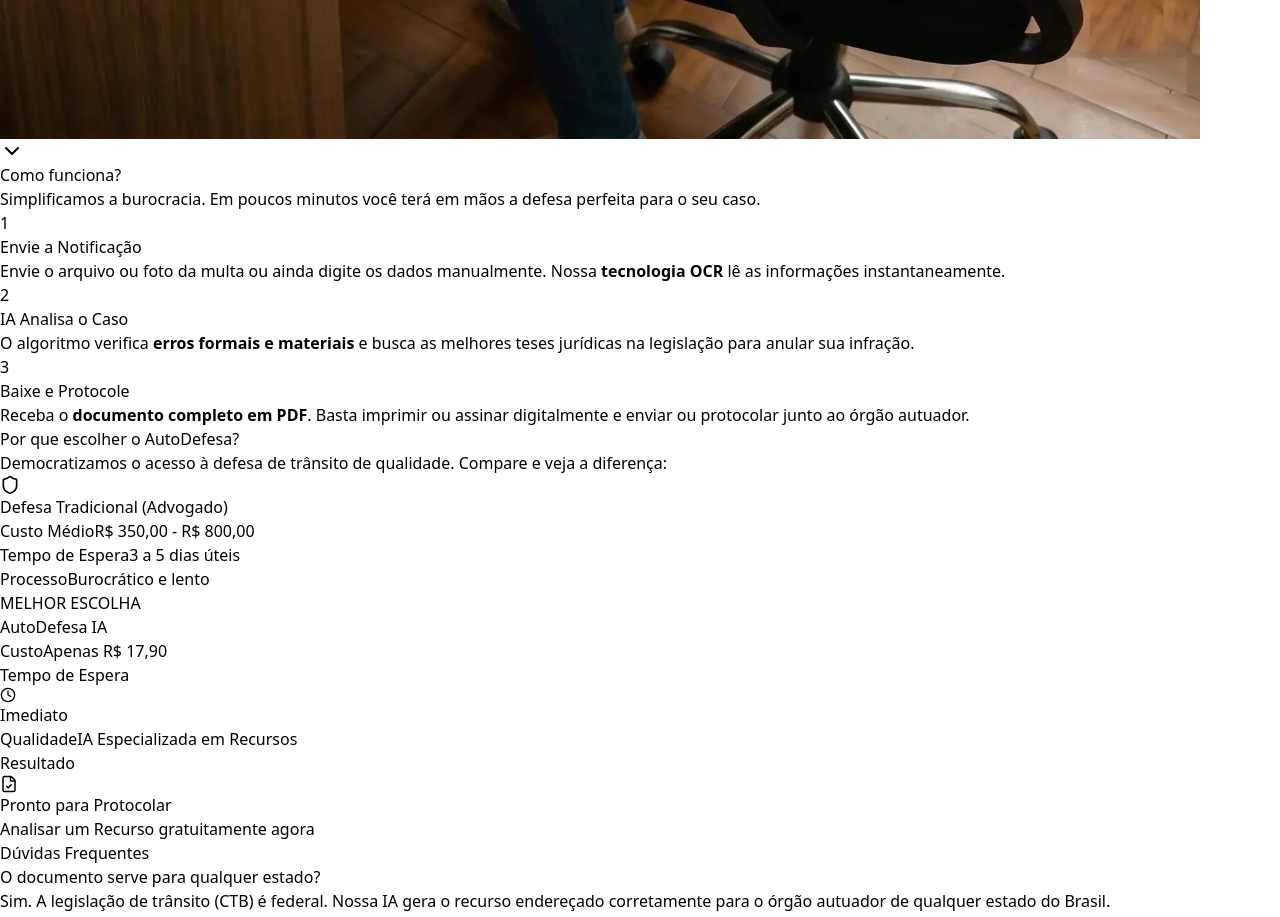
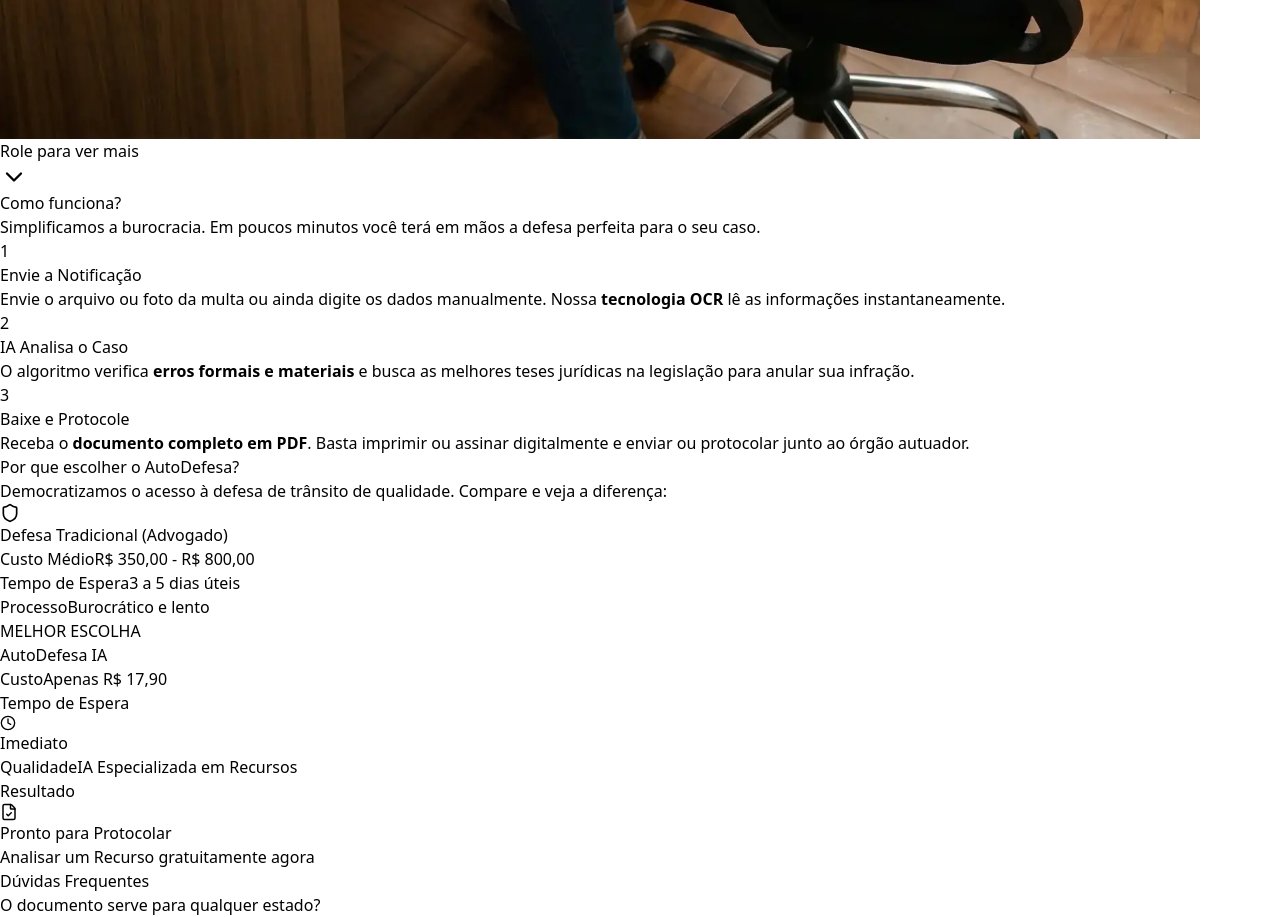
Before and after one commit to rodrigocvmd/auto-defesa, a React (Vite) app in the folder client/: page / in a window 1280 px wide. Shown: the part 2060-2977 px from the top of the page. Built offline with nearby package versions, Linux system fonts and the light colour scheme; no server answers.

Commit message:
feat: home arrow to see more

```diff
--- a/client/src/pages/Home.jsx
+++ b/client/src/pages/Home.jsx
@@ -186,8 +186,18 @@ const Home = () => {
 					</div>
 
 					{/* Global Scroll Indicator - Absolute at bottom of hero fold */}
-					<div className="absolute bottom-4 left-1/2 -translate-x-1/2 z-50 pointer-events-none">
-						<ScrollArrow className="" />
+					<div
+						className={`absolute bottom-6 left-1/2 -translate-x-1/2 z-30 transition-all duration-700 pointer-events-none ${
+							showScrollIndicator ? "opacity-100 translate-y-0" : "opacity-0 translate-y-4"
+						}`}>
+						<div className="flex flex-col items-center gap-1">
+							<span className="text-[10px] uppercase tracking-[0.2em] font-bold text-blue-400/60 mb-1">
+								Role para ver mais
+							</span>
+							<div className="animate-bounce">
+								<ChevronDown size={28} className="text-blue-500/50 stroke-[1.5px]" />
+							</div>
+						</div>
 					</div>
 				</section>
 
```
